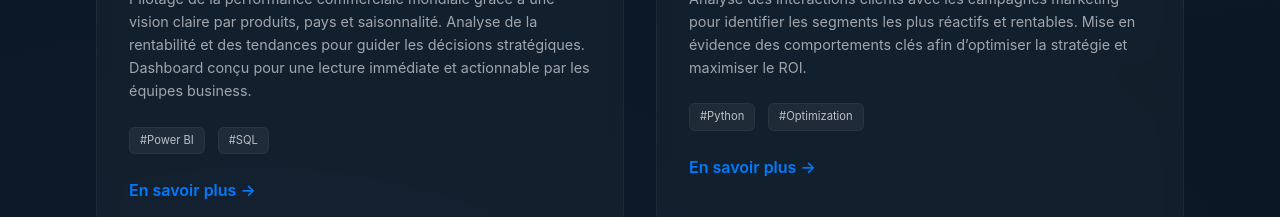
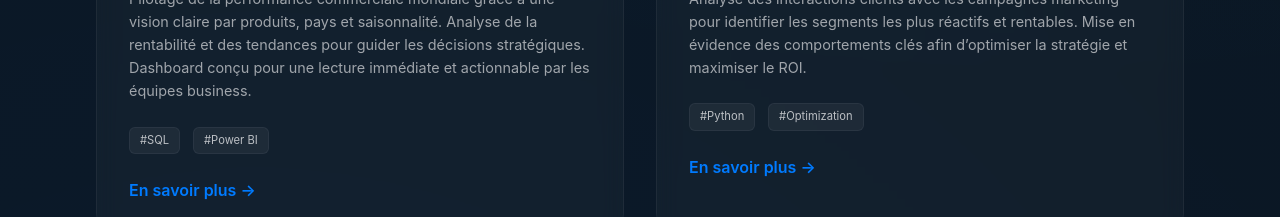
Before and after one commit to WoodyBOR1/Woody-BORGELLA-Portfolio, a React (Vite) app: page / in a window 1280 px wide. Shown: the part 2440-2657 px from the top of the page. Built offline with nearby package versions, Linux system fonts and the light colour scheme.

Commit message:
Correction du lien Power BI (extraction URL de l'iframe)

```diff
--- a/src/App.jsx
+++ b/src/App.jsx
@@ -59,9 +59,9 @@ const translations = {
           id: 2,
           title: "Visualisation des Ventes Globales : Tendances, Segments et Performance",
           description: "Pilotage de la performance commerciale mondiale grâce à une vision claire par produits, pays et saisonnalité. Analyse de la rentabilité et des tendances pour guider les décisions stratégiques. Dashboard conçu pour une lecture immédiate et actionnable par les équipes business.",
-          tags: ["Power BI", "SQL"],
+          tags: ["SQL", "Power BI"],
           category: "Data Visualization",
-          link: "https://app.powerbi.com/reportEmbed?reportId=c1fcf6ae-f455-432e-8fd7-a2f60fbc9f63&autoAuth=true&ctid=a27be1f9-c44b-47a2-b99e-810261deecb8"
+          link: "https://app.powerbi.com/reportEmbed?reportId=c1fcf6ae-f455-432e-8fd7-a2f60fbc9f63&autoAuth=true&ctid=a27be1f9-c44b-47a2-b99e-810261deecb8&actionBarEnabled=true"
         },
         {
           id: 3,
@@ -137,7 +137,7 @@ const translations = {
           description: "Global sales performance management through a clear view by products, countries, and seasonality. Analysis of profitability and trends to guide strategic decisions. Dashboard designed for immediate and actionable reading by business teams.",
           tags: ["Power BI", "SQL"],
           category: "Data Visualization",
-          link: "https://app.powerbi.com/reportEmbed?reportId=c1fcf6ae-f455-432e-8fd7-a2f60fbc9f63&autoAuth=true&ctid=a27be1f9-c44b-47a2-b99e-810261deecb8"
+          link: "https://app.powerbi.com/reportEmbed?reportId=c1fcf6ae-f455-432e-8fd7-a2f60fbc9f63&autoAuth=true&ctid=a27be1f9-c44b-47a2-b99e-810261deecb8&actionBarEnabled=true"
         },
         {
           id: 3,
```
